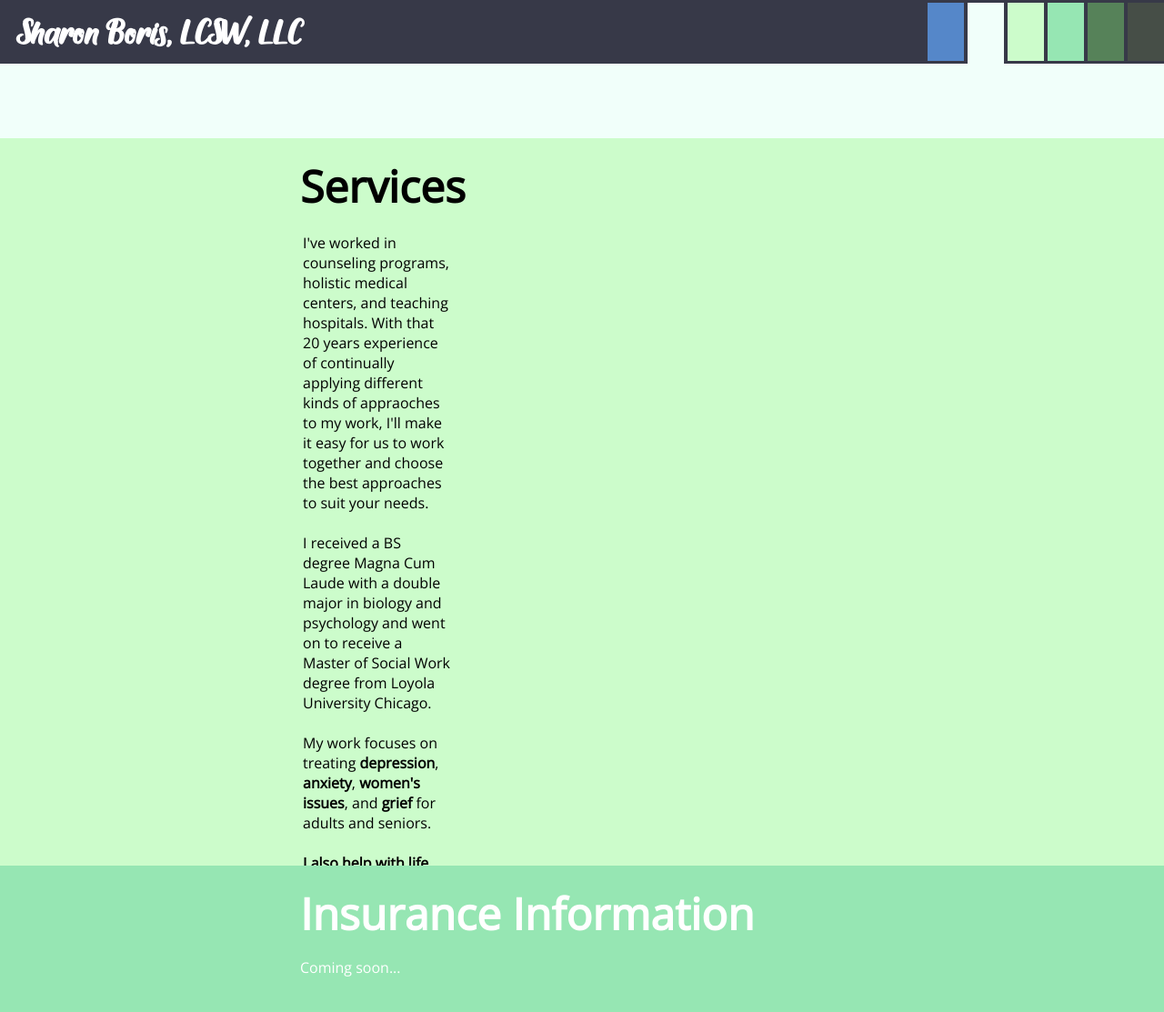
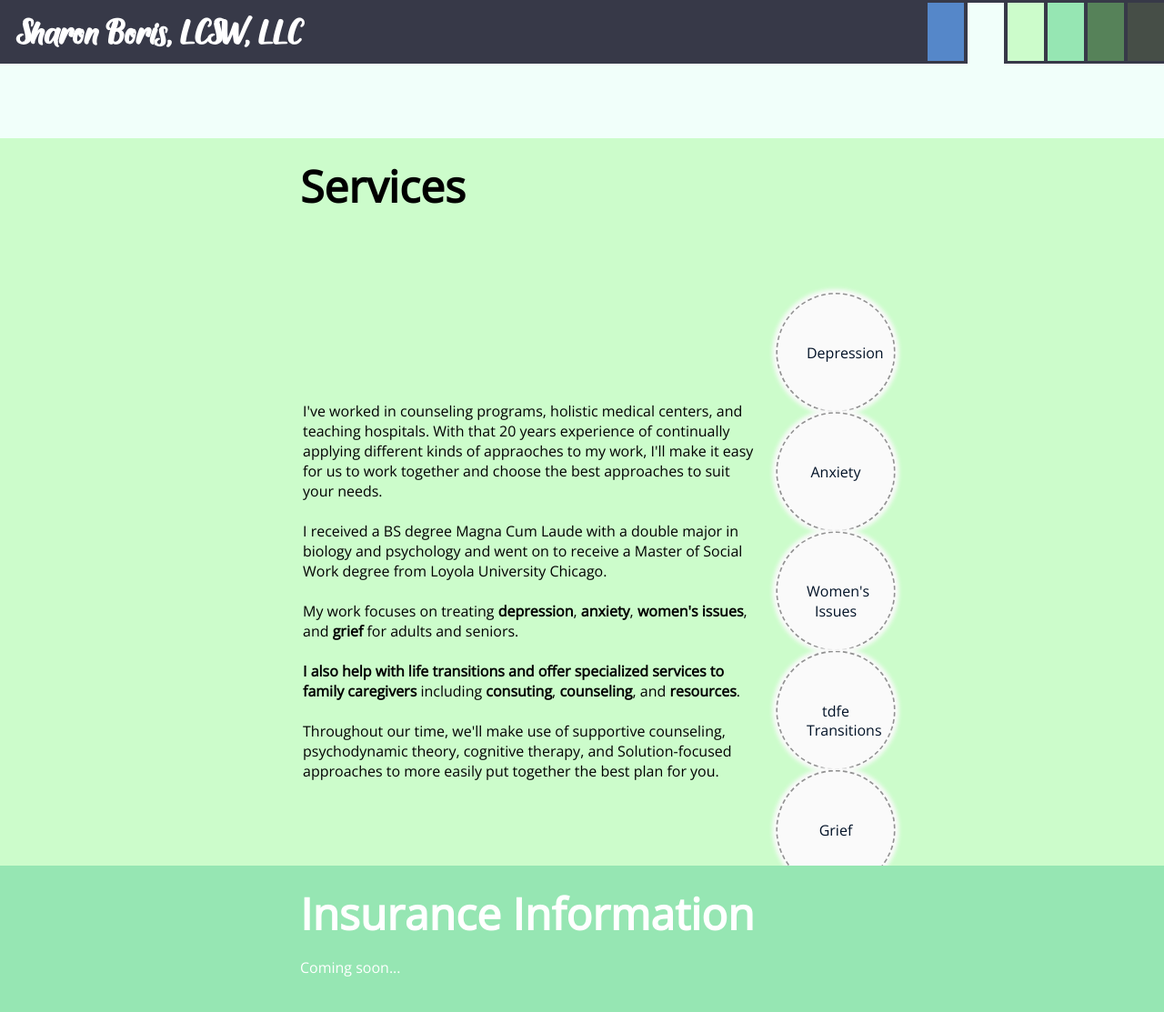
Before and after one commit to PlGGS/sharonboris.com, a Jekyll site: the page built from index.html, in a window 1280 px wide and 1400 px high, scrolled down 1448 px. Shown: the top 1113 px of the window at 91% size. Built offline with Jekyll 4.4.1, drawn with Linux system fonts in a browser that asks for light colours; nearby versions of some CDN libraries; some web fonts are replaced.

Commit message:
Put icons on same row as summary

```diff
--- a/css/main.scss
+++ b/css/main.scss
@@ -187,6 +187,10 @@ section#services {
         p {
             color: #000000;
         }
+    }
+
+    #summary {
+        width: 500px;
     }
 
     #icons {
--- a/index.html
+++ b/index.html
@@ -70,7 +70,7 @@ css: main
             <tbody>
                 <tr>
                     <td>
-                        <p>
+                        <p id="summary">
                             I've worked in counseling programs, holistic medical centers, and teaching hospitals.
                             With that 20 years experience of continually applying different kinds of appraoches to my work, I'll make it
                             easy for us to work together and choose the best approaches to suit your needs.
@@ -86,21 +86,11 @@ css: main
                             approaches to more easily put together the best plan for you.
                         </p>
                     </td>
-                </tr>
-                <tr id="icons">
                     <td id="pad">
                         <div id="icon"><div class="label">Depression</div></div>
-                    </td>
-                    <td id="pad">
                         <div id="icon"><div class="label">Anxiety</div></div>
-                    </td>
-                    <td id="pad">
                         <div id="icon"><div class="label">Women's Issues</div></div>
-                    </td>
-                    <td id="pad">
                         <div id="icon"><div class="label">tdfe Transitions</div></div>
-                    </td>
-                    <td id="pad">
                         <div id="icon"><div class="label">Grief</div></div>
                     </td>
                 </tr>
```
